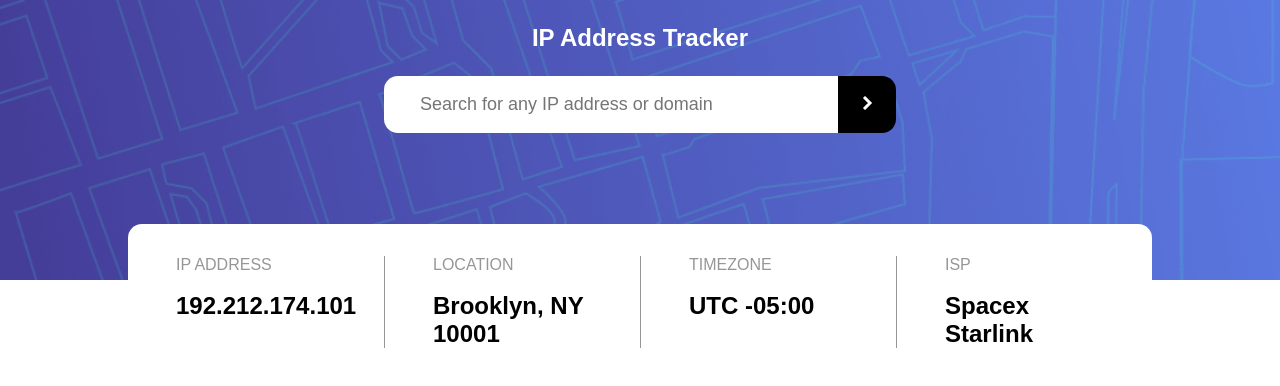
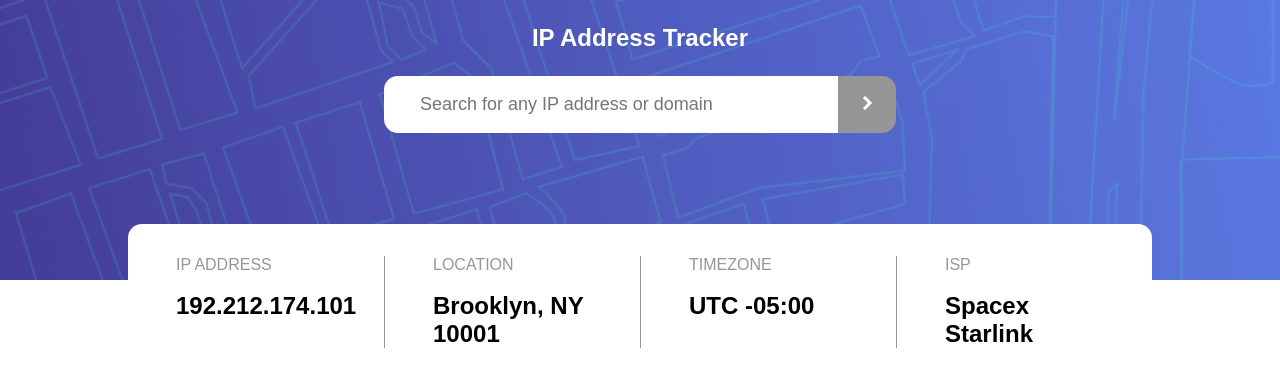
Before and after one commit to seikhchilli/ip-address-tracker-master, a plain HTML site: page index.html in a window 1280 px wide. In both pictures the pointer is over the button 867 px from the left and 104 px from the top of the page. Drawn offline with nearby package versions, Linux system fonts and the light colour scheme; no server answers.

Commit message:
submit button

```diff
--- a/style.css
+++ b/style.css
@@ -66,6 +66,10 @@ body{
     padding-right: 1.75em;
     border-top-right-radius: 14px;
     border-bottom-right-radius: 14px;
+}
+
+.submit:hover{
+    background-color: hsl(0, 0%, 59%);
 }
 
 .stats-display{
```
